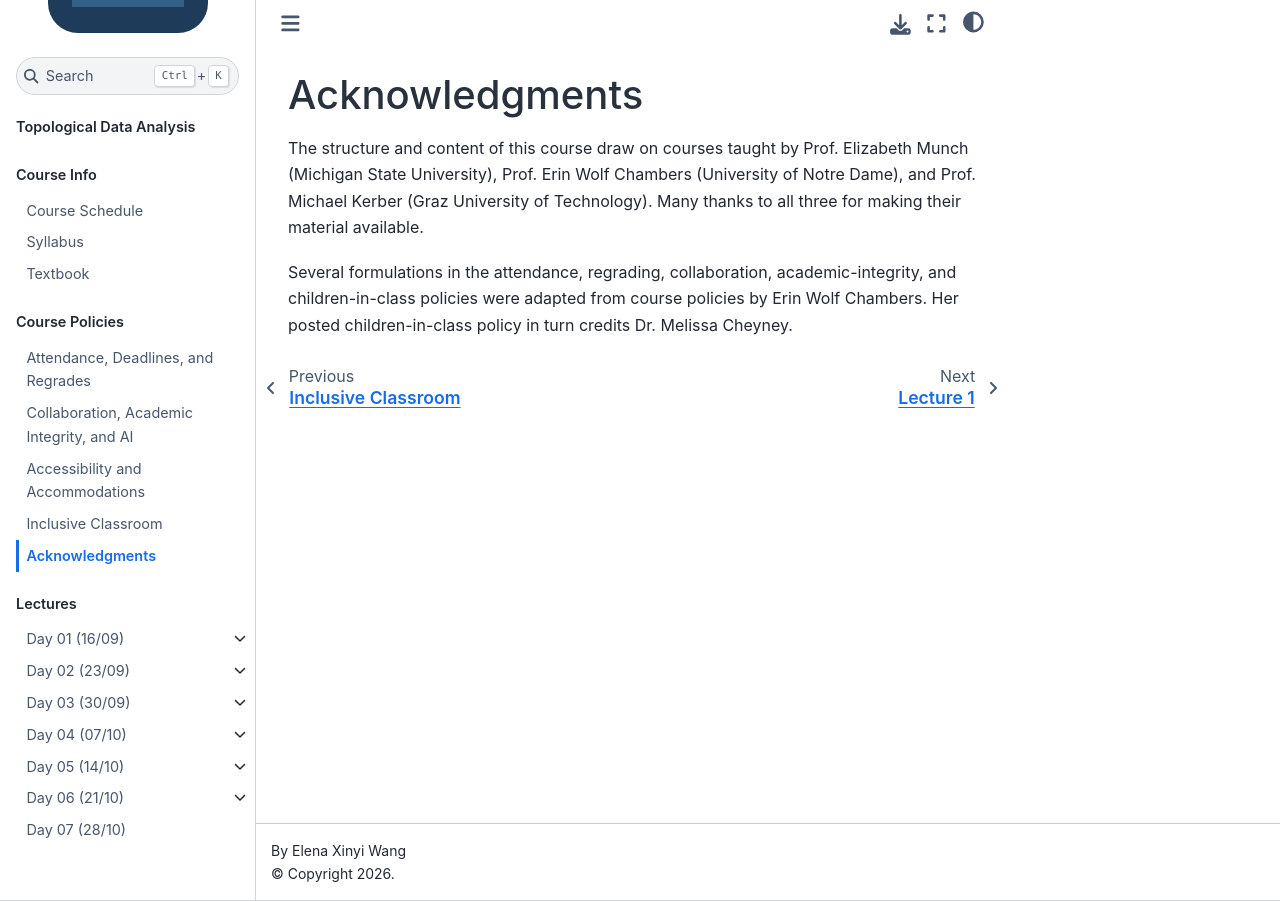
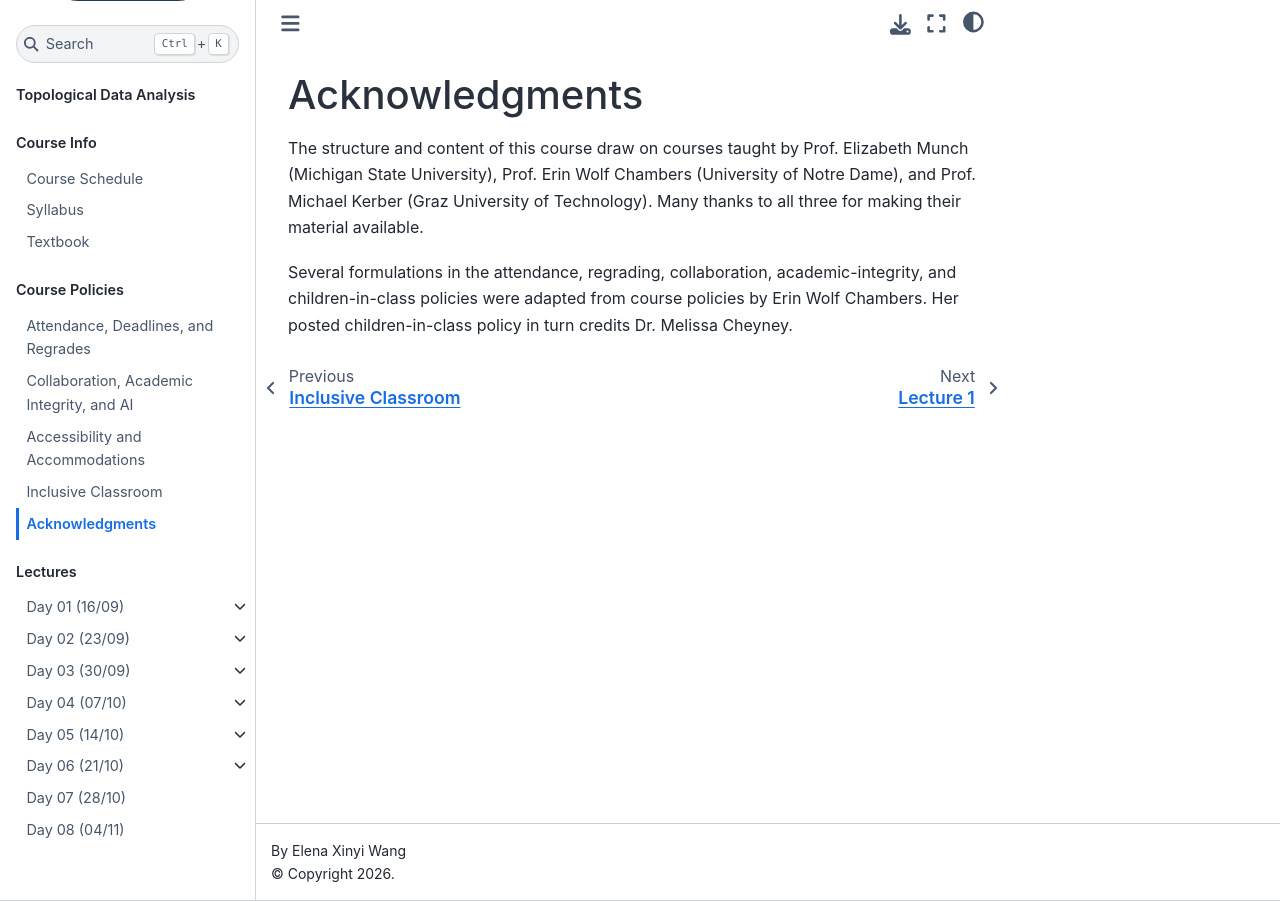
Before and after one commit to elenawang93/TDA, a Jupyter Book: the page built from Policies/Acknowledgments.md, in a window 1280 px wide. Built offline with Jupyter Book 1.0.4 settings and Sphinx 7.4.7 and the Sphinx Book theme 1.1.4, drawn with Linux system fonts in a browser that asks for light colours; pages that are not in the unit, such as notebooks, are missing from menus.

Commit message:
update lecture

```diff
--- a/_toc.yml
+++ b/_toc.yml
@@ -59,3 +59,5 @@
             title: "Jupyter Notebook"
       - file: Lectures/07-PersAlg/index
         title: "Day 07 (28/10)"
+      - file: Lectures/08-StabilityML/index
+        title: "Day 08 (04/11)"
```
